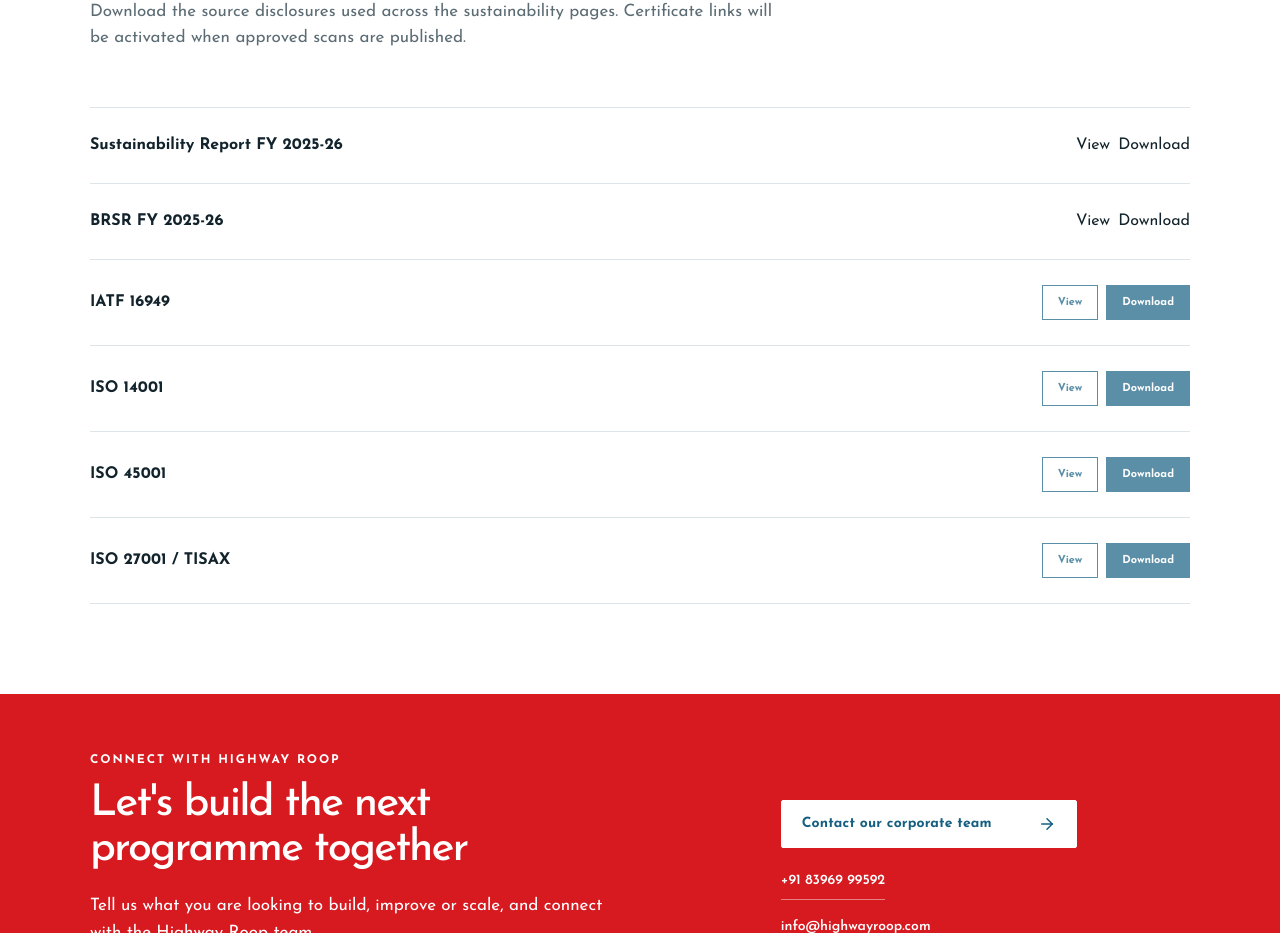
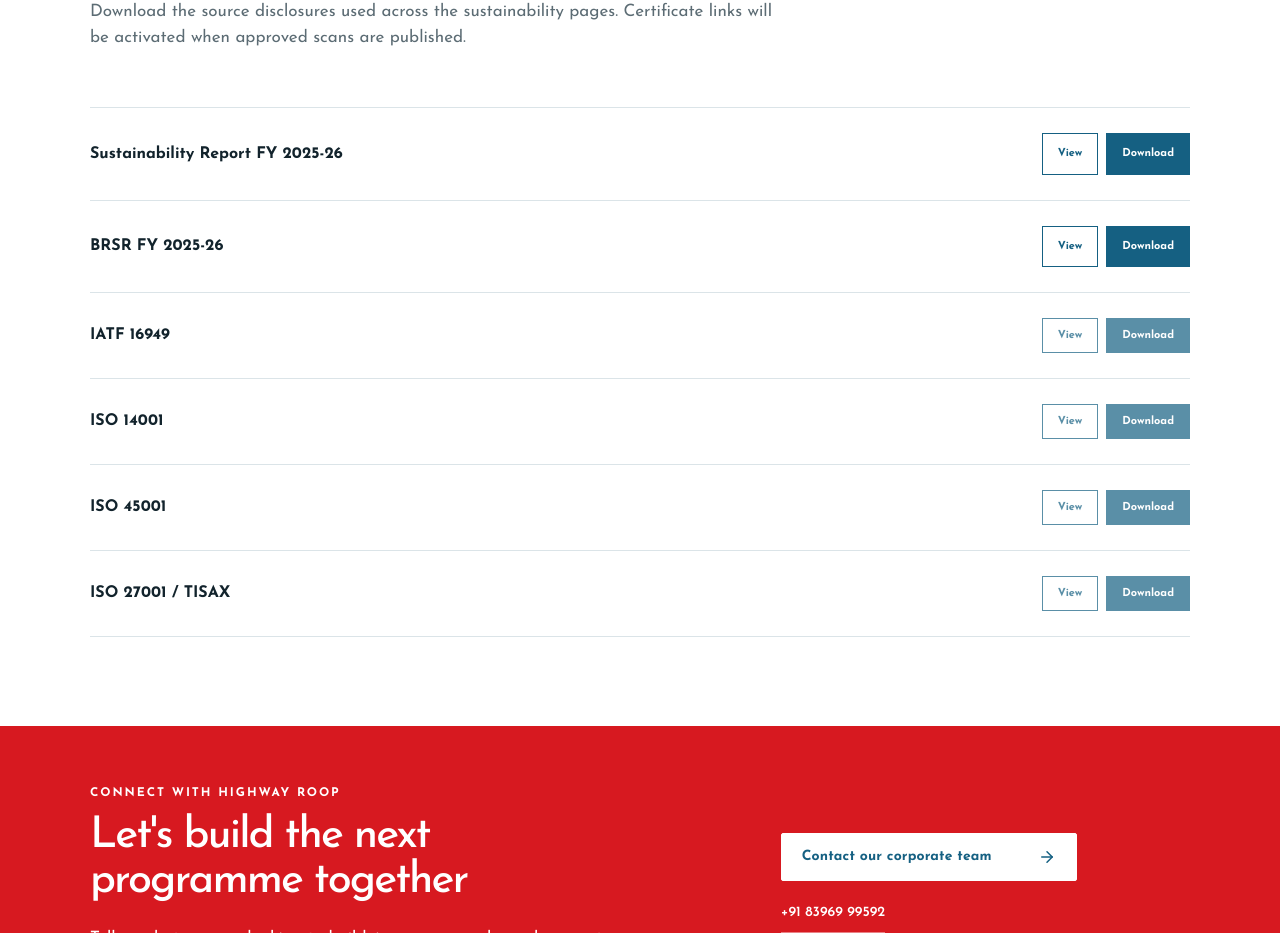
Before and after one commit to Akash-abacusdesk/highwayroop, a Next.js app: page /sustainability/reports-policies in a window 1280 px wide. Shown: the part 954-1887 px from the top of the page. Built offline with nearby package versions, Linux system fonts and the light colour scheme.

Commit message:
Unify report download buttons; drop numbering on business capability cards

```diff
--- a/app/sustainability/reports-policies/page.tsx
+++ b/app/sustainability/reports-policies/page.tsx
@@ -32,7 +32,7 @@ export default function ReportsPolicies() {
             {DOCS.map(d => (
               <div key={d.name}>
                 <strong>{d.name}</strong>
-                <p>{d.href ? <><a className="ab-button" href={d.href} target="_blank" rel="noreferrer">View</a><a className="ab-button" href={d.href} download>Download</a></> : <><button type="button" disabled>View</button><button type="button" disabled>Download</button></>}</p>
+                <p>{d.href ? <><a href={d.href} target="_blank" rel="noreferrer">View</a><a href={d.href} download>Download</a></> : <><button type="button" disabled>View</button><button type="button" disabled>Download</button></>}</p>
               </div>
             ))}
           </div>
--- a/components/about/about.css
+++ b/components/about/about.css
@@ -226,8 +226,8 @@ a.ab-card:hover{box-shadow:var(--shadow);transform:translateY(-4px);position:rel
 .ab-docs>div{display:flex;justify-content:space-between;align-items:center;gap:16px;flex-wrap:wrap;padding:25px 0;border-bottom:1px solid var(--line)}
 .ab-docs span{color:var(--muted)}
 .ab-docs p{margin:0;display:flex;gap:8px}
-.ab-docs button{border:1px solid var(--blue);background:#fff;color:var(--blue);padding:11px 15px;font-family:inherit;font-weight:700;font-size:11px}
-.ab-docs button:last-child{background:var(--blue);color:#fff}
+.ab-docs :is(a,button){display:inline-block;cursor:pointer;border:1px solid var(--blue);background:#fff;color:var(--blue);padding:11px 15px;font-family:inherit;font-weight:700;font-size:11px}
+.ab-docs :is(a,button):last-child{background:var(--blue);color:#fff}
 
 .ab-office{display:grid;grid-template-columns:1fr 1fr;gap:1px;background:var(--line);border:1px solid var(--line)}
 .ab-office>div{background:#fff;padding:50px}
@@ -325,3 +325,4 @@ a.ab-card:hover{box-shadow:var(--shadow);transform:translateY(-4px);position:rel
 .ab-roadmap div{transition:transform .25s,box-shadow .25s}
 .ab-roadmap div:hover{transform:translateY(-5px);box-shadow:var(--shadow)}
 @media(prefers-reduced-motion:reduce){.ab-roadmap div:hover{transform:none}}
+.ab-docs a:hover{background:var(--blue);color:#fff}.ab-docs a:last-child:hover{background:#0d435e;border-color:#0d435e}
--- a/components/inner/BusinessSection.tsx
+++ b/components/inner/BusinessSection.tsx
@@ -22,12 +22,12 @@ function Head({ eyebrow, title, children }: { eyebrow?: string; title: string; c
   )
 }
 
-function Caps({ cards }: { cards: Card[] }) {
+function Caps({ cards, numbered = true }: { cards: Card[]; numbered?: boolean }) {
   return (
     <div className={`bz-caps n${cards.length}`}>
       {cards.map((c, i) => (
         <article key={c.title}>
-          <span>{String(i + 1).padStart(2, '0')}{c.tag && ` · ${c.tag}`}</span>
+          {numbered ? <span>{String(i + 1).padStart(2, '0')}{c.tag && ` · ${c.tag}`}</span> : c.tag && <span>{c.tag}</span>}
           <h3>{c.title}</h3>
           <p>{c.text}</p>
           {c.notes && <ul>{c.notes.map(n => <li key={n}>{n}</li>)}</ul>}
@@ -98,7 +98,7 @@ export default function BusinessSection({ biz }: { biz: Business }) {
       <section id="technology" className="bz-section soft">
         <div className="shell">
           <Head eyebrow="CONNECTED CAPABILITIES" title="Technology & Capabilities" />
-          <Caps cards={page.capabilities} />
+          <Caps cards={page.capabilities} numbered={false} />
         </div>
       </section>
 
--- a/components/inner/business.css
+++ b/components/inner/business.css
@@ -138,3 +138,4 @@
   .bz-loc-panel{grid-template-columns:1fr;padding:28px 20px}
   .bz-map{justify-self:center;max-width:300px;order:-1}
 }
+.bz-caps h3:first-child{margin-top:0}
```
